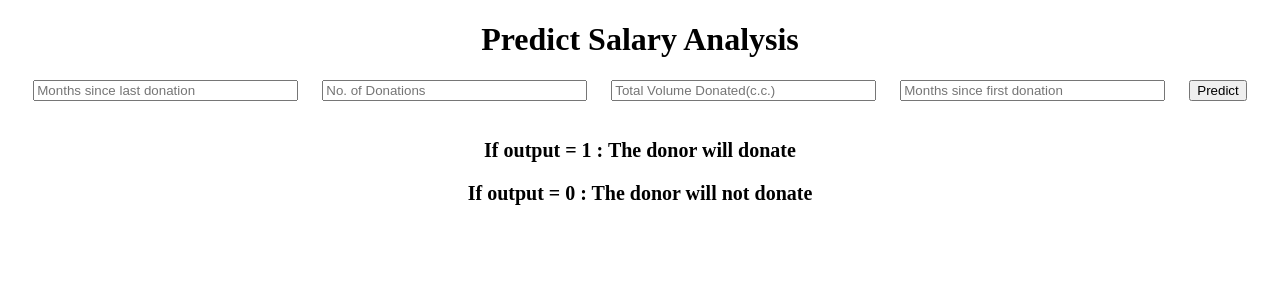
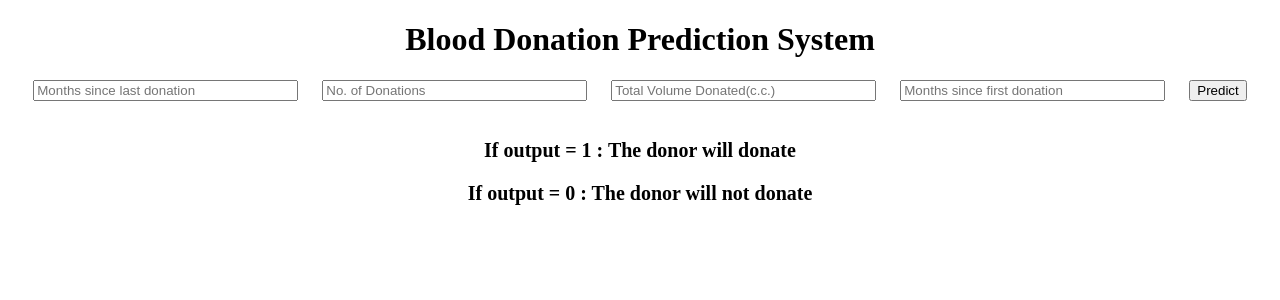
Before and after one commit to ps7839/MLModel, a Flask app: page / in a window 1280 px wide. Shown: the top 300 px of the page. Run offline with Flask 2, Linux system fonts and the light colour scheme; parts of the project's set-up code (start-up, migrations or seed data) failed here and were passed over.

Commit message:
Update index.html

```diff
--- a/templates/index.html
+++ b/templates/index.html
@@ -14,7 +14,7 @@
 
 <body>
  <div class="login" id="login">
-	<h1>Predict Salary Analysis</h1>
+	<h1>Blood Donation Prediction System</h1>
 
      <!-- Main Input For Receiving Query to our ML -->
     <form action="{{ url_for('predict')}}"method="post" class="form">
```
